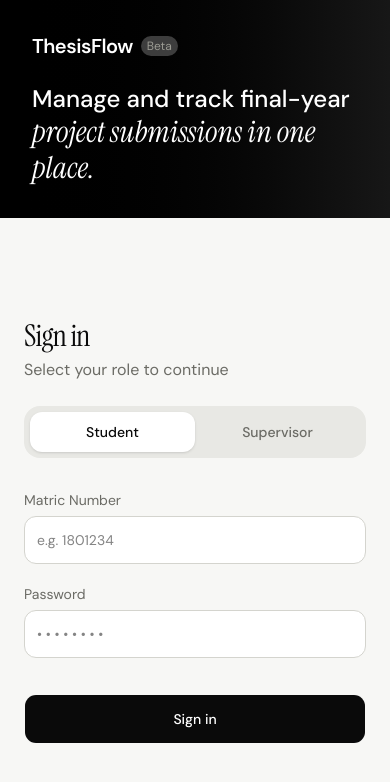
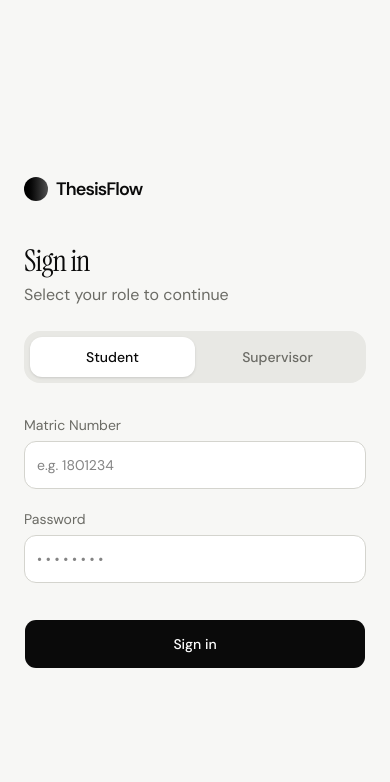
Before and after one commit to ceesharptech/thesis-tracker, a React (Vite) app in the folder frontend/: page /login in a window 390 px wide. Shown: the top 782 px of the page. Built offline with nearby package versions, Linux system fonts and the light colour scheme; no server answers.

Commit message:
fix login page responsiveness on mobile

```diff
--- a/frontend/src/pages/auth/LoginPage.tsx
+++ b/frontend/src/pages/auth/LoginPage.tsx
@@ -56,7 +56,7 @@ export default function LoginPage() {
   return (
     <div className="min-h-screen flex flex-col md:flex-row bg-tf-gray-50">
       {/* Left Panel - Dark accent side (Becomes a compact top header on mobile) */}
-      <div className="w-full md:w-1/2 bg-linear-to-r from-black to-neutral-900 flex flex-col justify-between p-8 md:p-12 lg:p-16 min-h-[200px] md:min-h-0">
+      <div className="w-full hidden md:w-1/2 bg-linear-to-r from-black to-neutral-900 lg:flex flex-col justify-between p-8 md:p-12 lg:p-16 min-h-50 md:min-h-0">
         <div>
           <div className="flex items-center gap-2 mb-6 md:mb-12">
             <span className="text-white text-xl md:text-2xl font-semibold tracking-tight">
@@ -95,12 +95,20 @@ export default function LoginPage() {
       {/* Right Panel - Form */}
       <div className="w-full md:w-1/2 flex items-center justify-center p-6 py-10 md:p-12 bg-tf-gray-50 md:bg-transparent flex-1">
         <div className="w-full max-w-md md:p-8 md:rounded-md">
+          <div className="lg:hidden flex items-center mb-10 gap-2">
+            <div className="rounded-full w-6 h-6 bg-linear-to-r from-black to-neutral-600"></div>
+            <h2 className="text-lg font-semibold tracking-tighter text-tf-black">
+              ThesisFlow
+            </h2>
+          </div>
+          <div className="flex flex-col items-start">
             <h2 className="text-3xl font-serif tracking-tight font-medium text-tf-black mb-1">
               Sign in
             </h2>
             <p className="text-md text-tf-gray-500 mb-6 md:mb-8">
               Select your role to continue
             </p>
+          </div>
 
           {/* Role Toggle Switch */}
           <div className="flex bg-tf-gray-100 p-1.5 rounded-2xl mb-8">
--- /dev/null
+++ b/package.json
@@ -0,0 +1,6 @@
+{
+  "dependencies": {
+    "@hugeicons/core-free-icons": "^4.2.2",
+    "@hugeicons/react": "^1.1.9"
+  }
+}
```
Also changed, not shown: 1 other file (tests, documents, lock files or other folders). Lines whose indentation alone changed are shown as unchanged.
